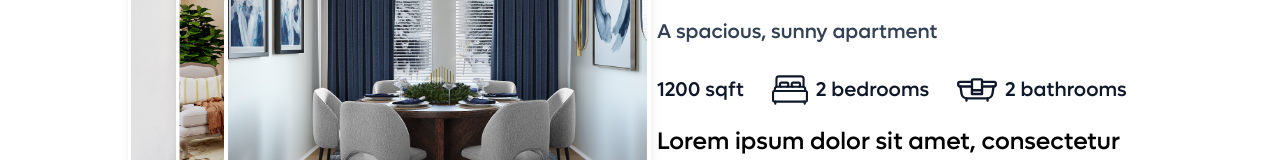
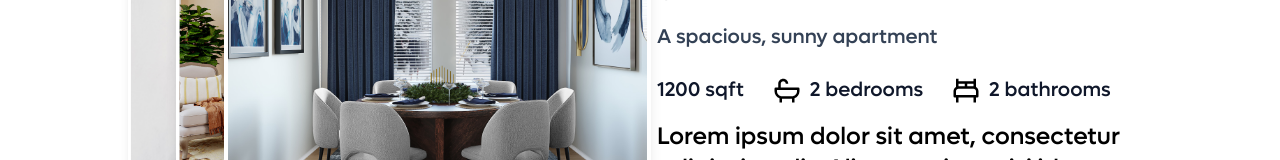
Before and after one commit to RentiDev/Renti, a Next.js app: page / in a window 1280 px wide. Shown: the part 1034-1194 px from the top of the page. Built offline with nearby package versions, Linux system fonts and the light colour scheme; no server answers.

Commit message:
reacticons

```diff
--- a/src/components/PropertyDescription.tsx
+++ b/src/components/PropertyDescription.tsx
@@ -1,4 +1,5 @@
 import React from 'react';
+import {BiBed, BiBath} from 'react-icons/bi';
 
 interface PropertyDescriptionProps {
   name: string;
@@ -26,11 +27,11 @@ const PropertyDescription: React.FC<PropertyDescriptionProps> = ({ name, price,
           <p className="text-xl font-lufgaMedium text-slate-900 mr-5">
             {size} sqft
           </p>
-          <img src = "/images/bed.svg" style={{ width: '36px', height: '36px' }} />
+          <BiBath size={30} fill = "slate-700" />
           <p className="text-xl font-lufgaMedium text-slate-900 mr-5">
             {number_bedrooms} bedrooms
           </p>
-          <img src = "/images/bath.svg" style={{ width: '40px', height: '40px' }} />
+          <BiBed size={30} fill = "slate-700"/>
           <p className="text-xl font-lufgaMedium text-slate-900">
             {number_bathrooms} bathrooms
           </p>
```
